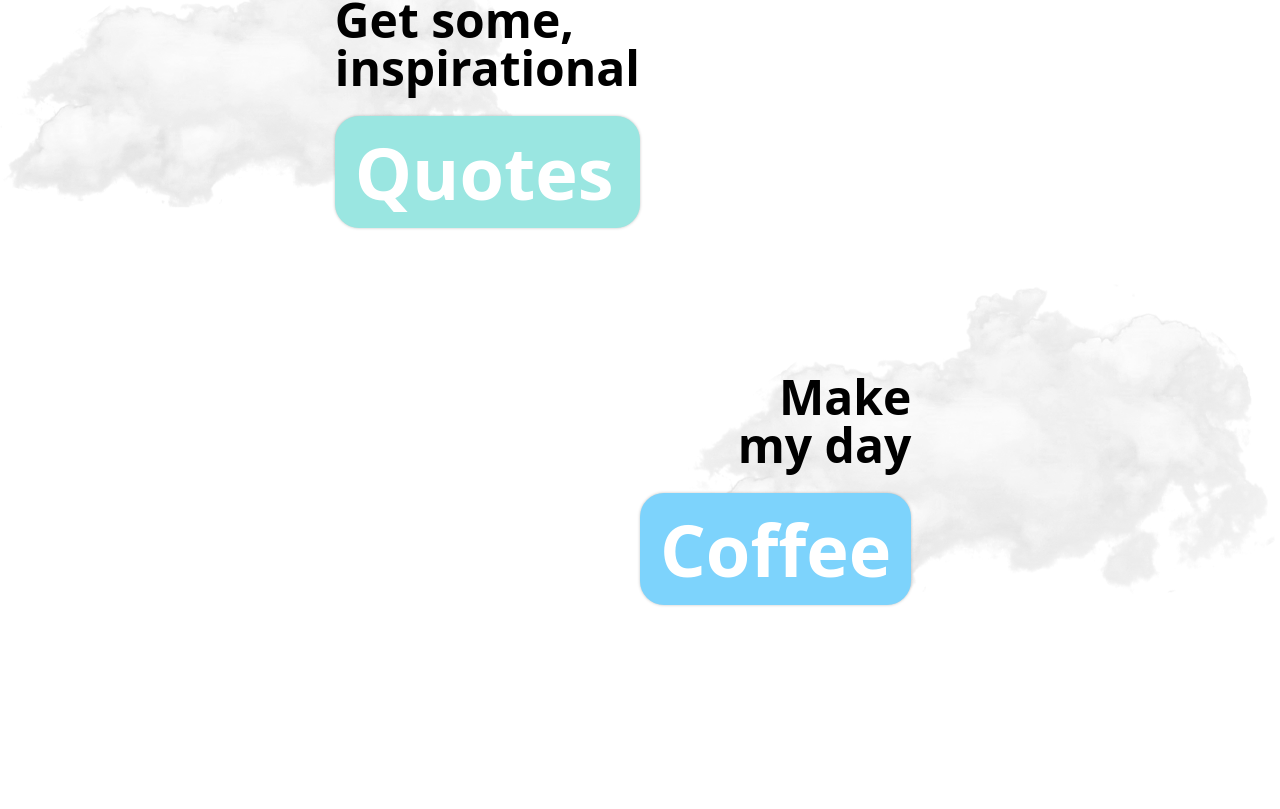
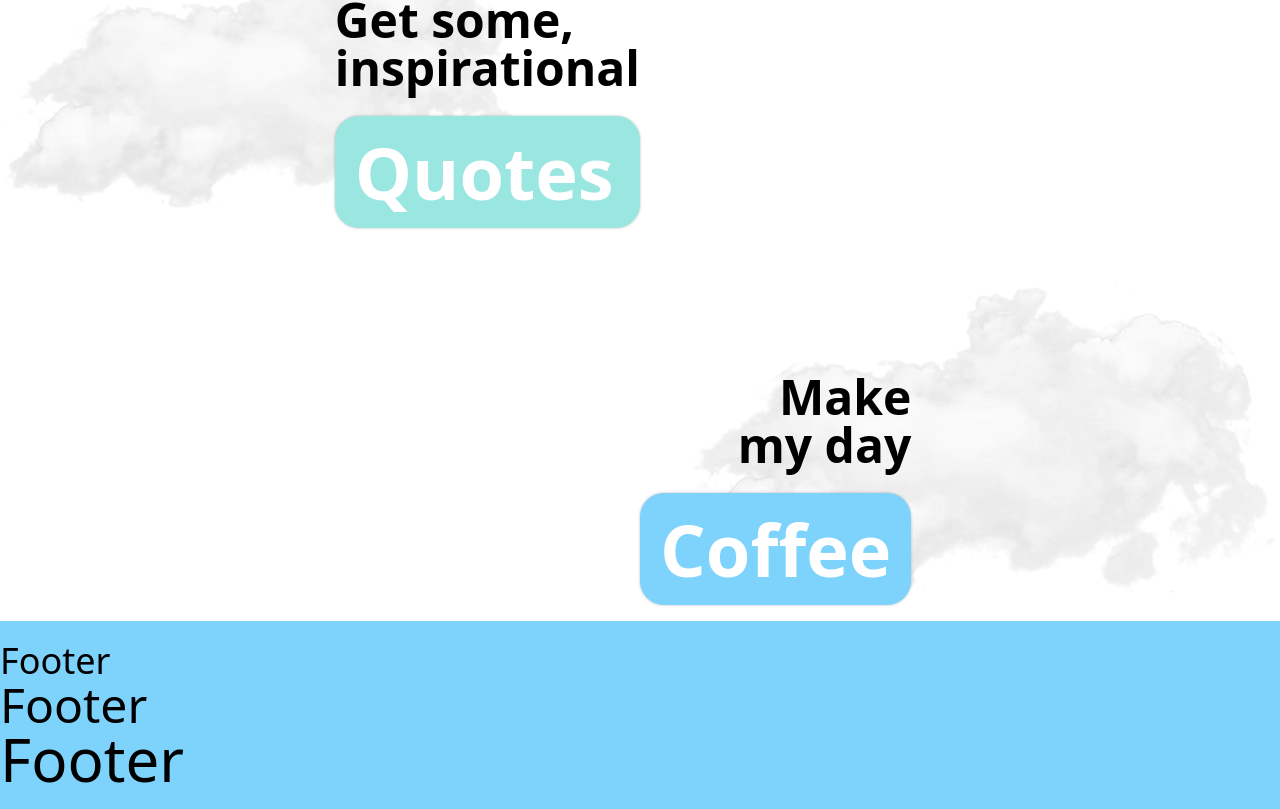
Before and after one commit to Stevan06v/portfolio, a Next.js app: page / in a window 1280 px wide. Shown: the part 868-1677 px from the top of the page. Before the commit the page ends 1489 px from the top, so only its background shows below. Built offline with nearby package versions, Linux system fonts and the light colour scheme.

Commit message:
fix: puhhh --> footer fixed now

```diff
--- a/app/globals.css
+++ b/app/globals.css
@@ -8,3 +8,12 @@
     -moz-box-shadow: 0px 0px 3px 0px rgba(0,0,0,0.25);
     box-shadow: 0px 0px 3px 0px rgba(0,0,0,0.25);
 }
+html{
+    height: 100%;
+}
+body{
+    overflow-x: hidden;
+    min-height: 100%;
+    display: flex;
+    flex-direction: column;
+}
--- a/app/layout.jsx
+++ b/app/layout.jsx
@@ -1,37 +1,30 @@
 import "./globals.css";
 import Navbar from "../components/general/Navbar";
 import Footer from "../components/general/Footer";
-import { Inter } from '@next/font/google';
-import ScrollProgress  from "@/components/general/ScrollProgress";
-
+import { Inter } from "@next/font/google";
+import ScrollProgress from "@/components/general/ScrollProgress";
 
 const inter = Inter({
-  subsets: ['latin'],
-  weight: ['100','200','300','400','500','600','700','800','900'],
-  variable: "--font-inter"
+  subsets: ["latin"],
+  weight: ["100", "200", "300", "400", "500", "600", "700", "800", "900"],
+  variable: "--font-inter",
 });
-
 
 export const metadata = {
   title: "Stevan's Portfolio",
-  description: "Generated by create next app"
+  description: "Generated by create next app",
 };
 
 export default function RootLayout({ children }) {
-
-
   return (
     <html lang="en">
-      <body className={`${inter.variable} overflow-x-hidden m-0 p-0`}>
-        <ScrollProgress/>
+      <body className={`${inter.variable}`}>
+        <ScrollProgress />
         <header className="flex justify-center my-6 top-6 sticky z-[10]">
-          <Navbar/>
+          <Navbar />
         </header>
-
         {children}
-
-      {/* <Footer/> */}
-
+        <Footer />
       </body>
     </html>
   );
--- a/components/general/Footer.jsx
+++ b/components/general/Footer.jsx
@@ -1,15 +1,13 @@
-import React from 'react'
+import React from "react";
 
 export default function Footer() {
   return (
-    <div className='left-0 w-screen bottom-0 block'>
-      <footer className='bg-sky-300 '>
-          <div className='flex-initial text-white font-bold text-9xl'>Links</div>
-          <div className='flex-initial'></div>
-          <div className='flex-initial'></div>
-          <div className='flex-initial'></div>
+      <footer className="bg-sky-300 mt-auto py-5">
+        <h1 className="text-4xl">Footer</h1>
+        <h1 className="text-5xl">Footer</h1>
+
+        <h1 className="text-6xl">Footer</h1>
+
       </footer>
-
-    </div>
-  )
+  );
 }
```
